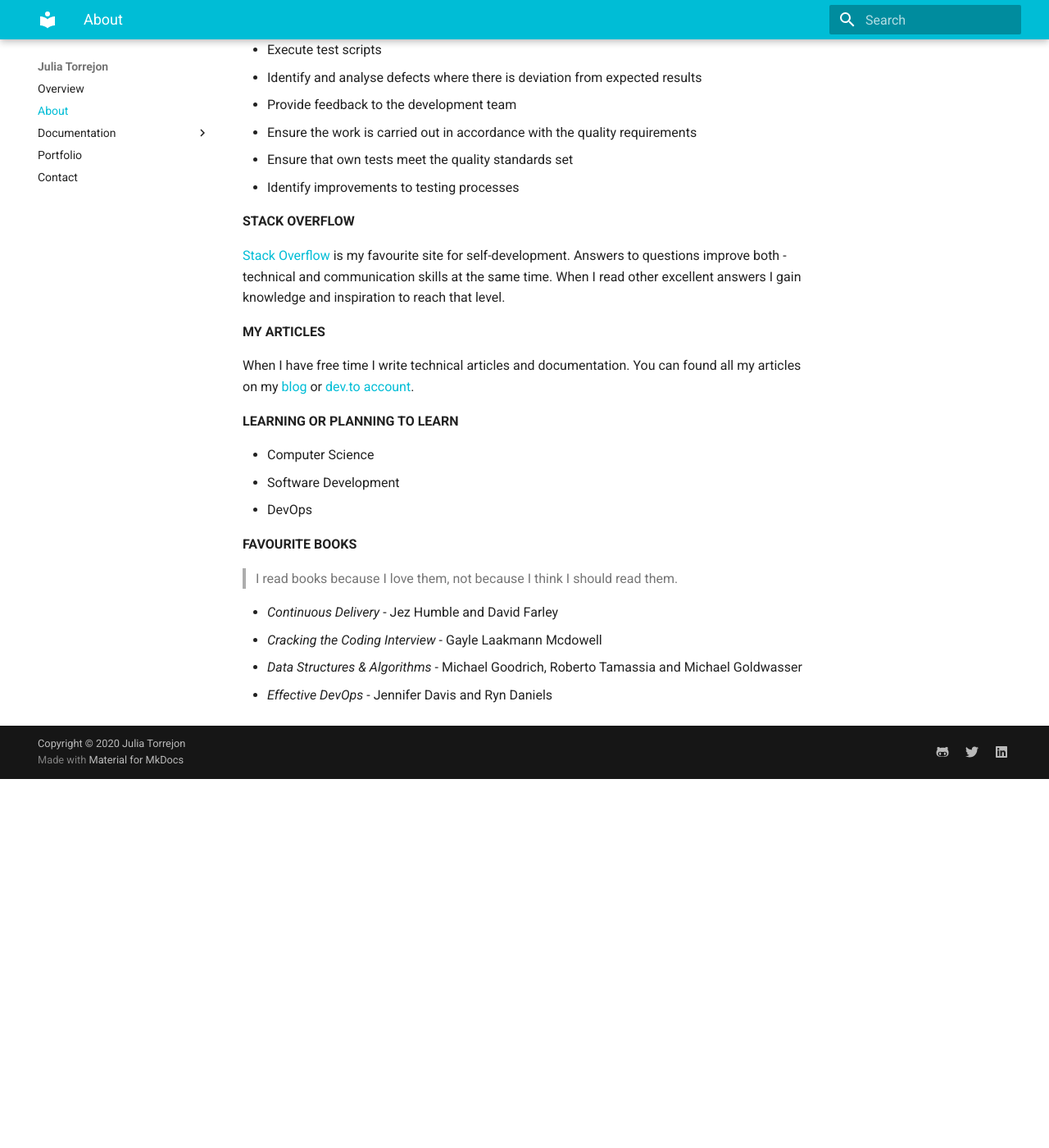
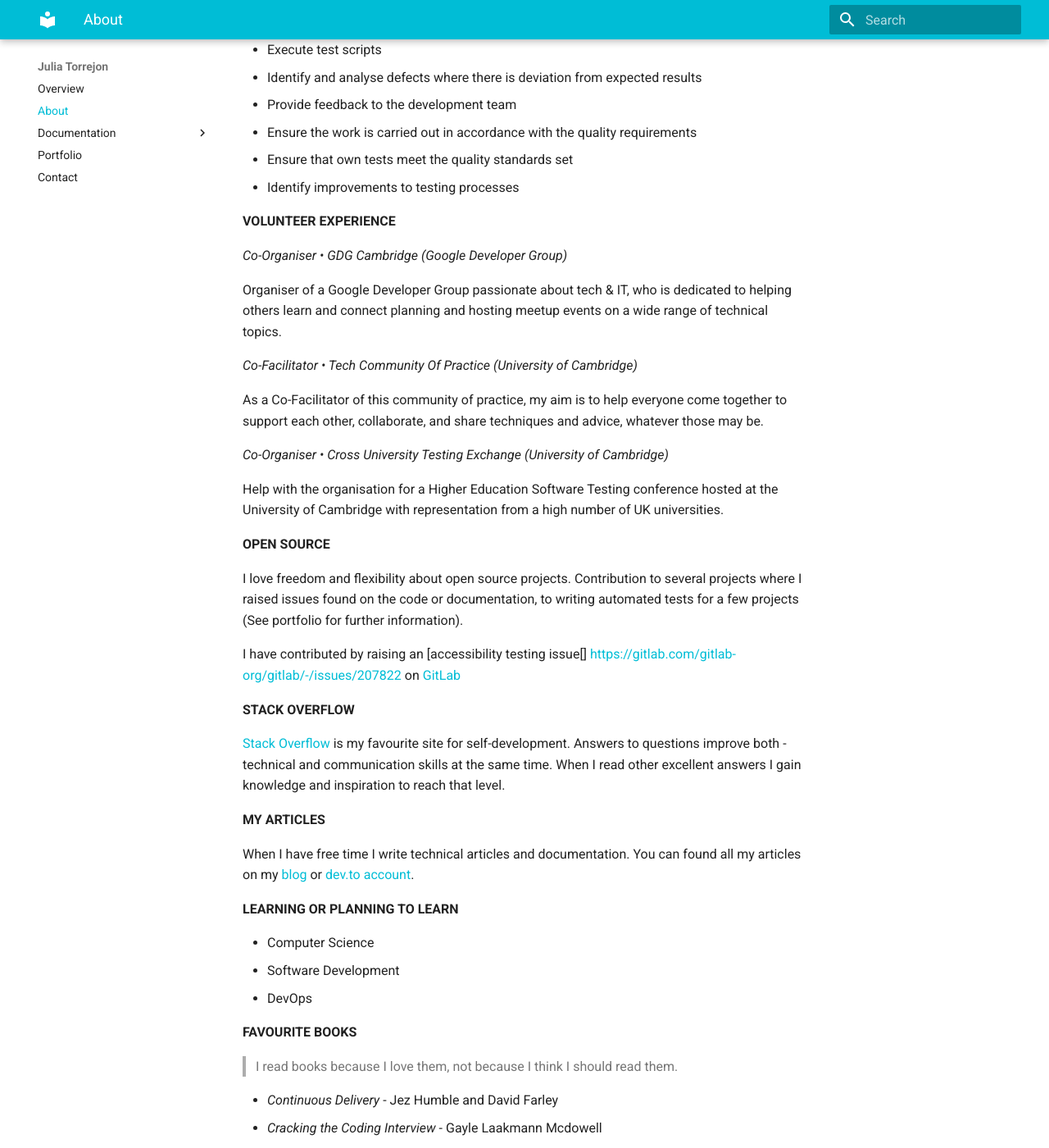
Before and after one commit to JuliaTorrejon/juliatorrejon, an MkDocs documentation site: the page built from docs/about.md, in a window 1280 px wide and 1400 px high, scrolled down 626 px. Shown: the whole window at 82% size. Built offline with MkDocs 1.6.1 and Material for MkDocs 9.7.7, drawn with Linux system fonts in a browser that asks for light colours; before the commit the page ends 1576 px from its top, so only the background shows below that.

Commit message:
Update volunteer experience

```diff
--- a/docs/about.md
+++ b/docs/about.md
@@ -26,6 +26,28 @@
 - Ensure that own tests meet the quality standards set
 - Identify improvements to testing processes
 
+**<i class="fa fa-comments"></i> VOLUNTEER EXPERIENCE**
+
+*Co-Organiser • GDG Cambridge (Google Developer Group)*
+
+Organiser of a Google Developer Group passionate about tech & IT, who is dedicated to helping others learn and
+connect planning and hosting meetup events on a wide range of technical topics.
+
+*Co-Facilitator • Tech Community Of Practice (University of Cambridge)*
+
+As a Co-Facilitator of this community of practice, my aim is to help everyone come together to support each other,
+collaborate, and share techniques and advice, whatever those may be.
+
+*Co-Organiser • Cross University Testing Exchange (University of Cambridge)*
+
+Help with the organisation for a Higher Education Software Testing conference hosted at the University of
+Cambridge with representation from a high number of UK universities.
+
+**<i class="fa fa-github"></i> OPEN SOURCE**
+
+I love freedom and flexibility about open source projects. Contribution to several projects where I raised issues found on the code or documentation, to writing automated tests for a few projects (See portfolio for further information).
+
+I have contributed by raising an [accessibility testing issue[] [https://gitlab.com/gitlab-org/gitlab/-/issues/207822](https://github.com/dmytrodanylyk?tab=repositories) on [GitLab](https://gitlab.com/juliatorrejon)
 
 **<i class="fa fa-stack-overflow"></i> STACK OVERFLOW**
 
```
